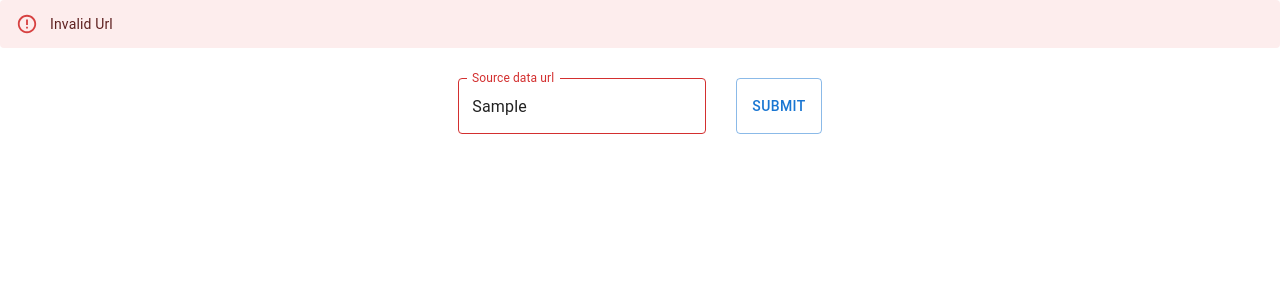
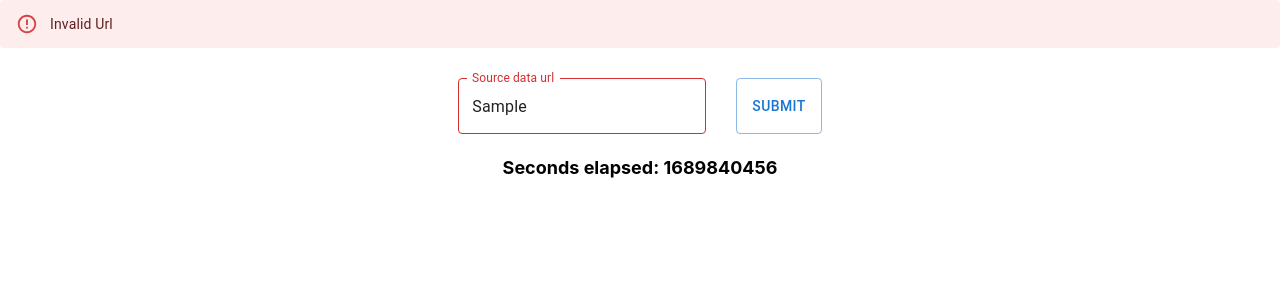
Before and after one commit to pupixipup/lambda_test, a React (Create React App) app: page / in a window 1280 px wide. Both pictures are taken after typing "Sample" into the empty fields and a click on the button "SUBMIT". Shown: the top 300 px of the page. Built offline with nearby package versions, Linux system fonts and the light colour scheme.

Commit message:
feat: add timer

```diff
--- a/src/Main/Main.js
+++ b/src/Main/Main.js
@@ -24,6 +24,7 @@ function Main() {
   const [alert, setAlert] = useState('')
   const [response, setResponse] = useState(null)
   const [loading, setLoading] = useState(0)
+  const [timer, setTimer] = useState({start: 0, end: 0})
 
   useEffect(() => {
     setError(false)
@@ -49,7 +50,7 @@ function Main() {
         return
       }
       setLoading(1)
-
+      setTimer((val) => ({...val, start: Date.now()}))
       const response = await fetch(
         "https://k0b5pxsj52.execute-api.eu-central-1.amazonaws.com/Prod/parser",
         {
@@ -79,6 +80,7 @@ function Main() {
      catch (err) {
     setAlert(String(err))
   } finally {
+    setTimer((val) => ({...val, end: Date.now()}))
     setLoading(0)
   }
   }
@@ -92,6 +94,7 @@ function Main() {
        </li>
      })}
 
+     const time =Math.floor((timer.end - timer.start) / 1000)
   return (
     <div className={styles.main}>
       {alert && <Alert severity="error">{alert}</Alert>}
@@ -107,6 +110,9 @@ function Main() {
           Submit
         </Button>
       </form>
+      {time > 0 && <h4 className={styles.timer}>
+      Seconds elapsed: {time}
+      </h4>}
       <div style={{opacity: loading}} className={styles.loading}>
       <img alt="loading circle" className={styles.loadingImage} src={svg} />
       </div>
--- a/src/Main/Main.module.css
+++ b/src/Main/Main.module.css
@@ -23,3 +23,10 @@
 .loadingImage {
   max-width: 80px;
 }
+
+.timer {
+  display: flex;
+  align-items: center;
+  justify-content: center;
+  font-size: 18px;
+}
```
